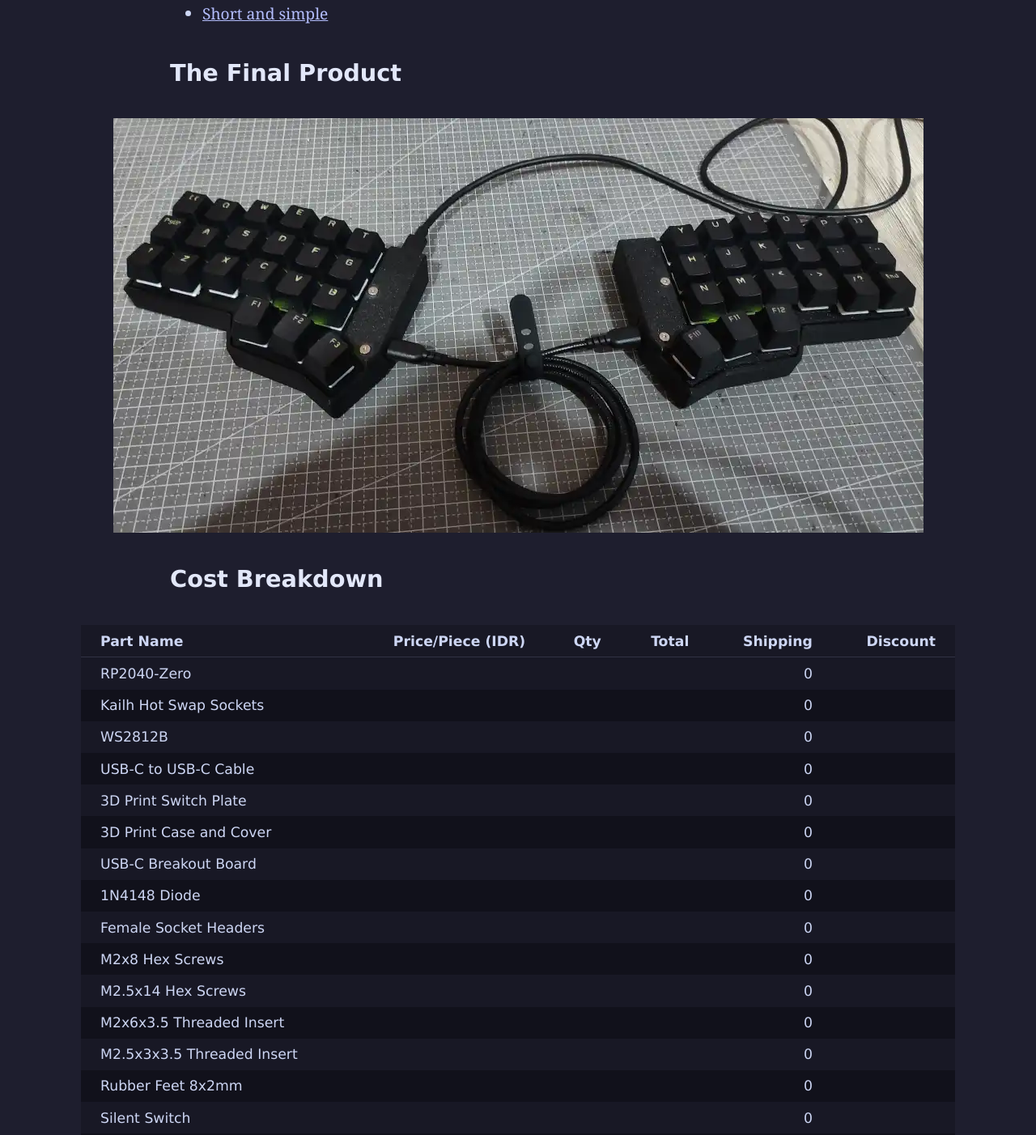
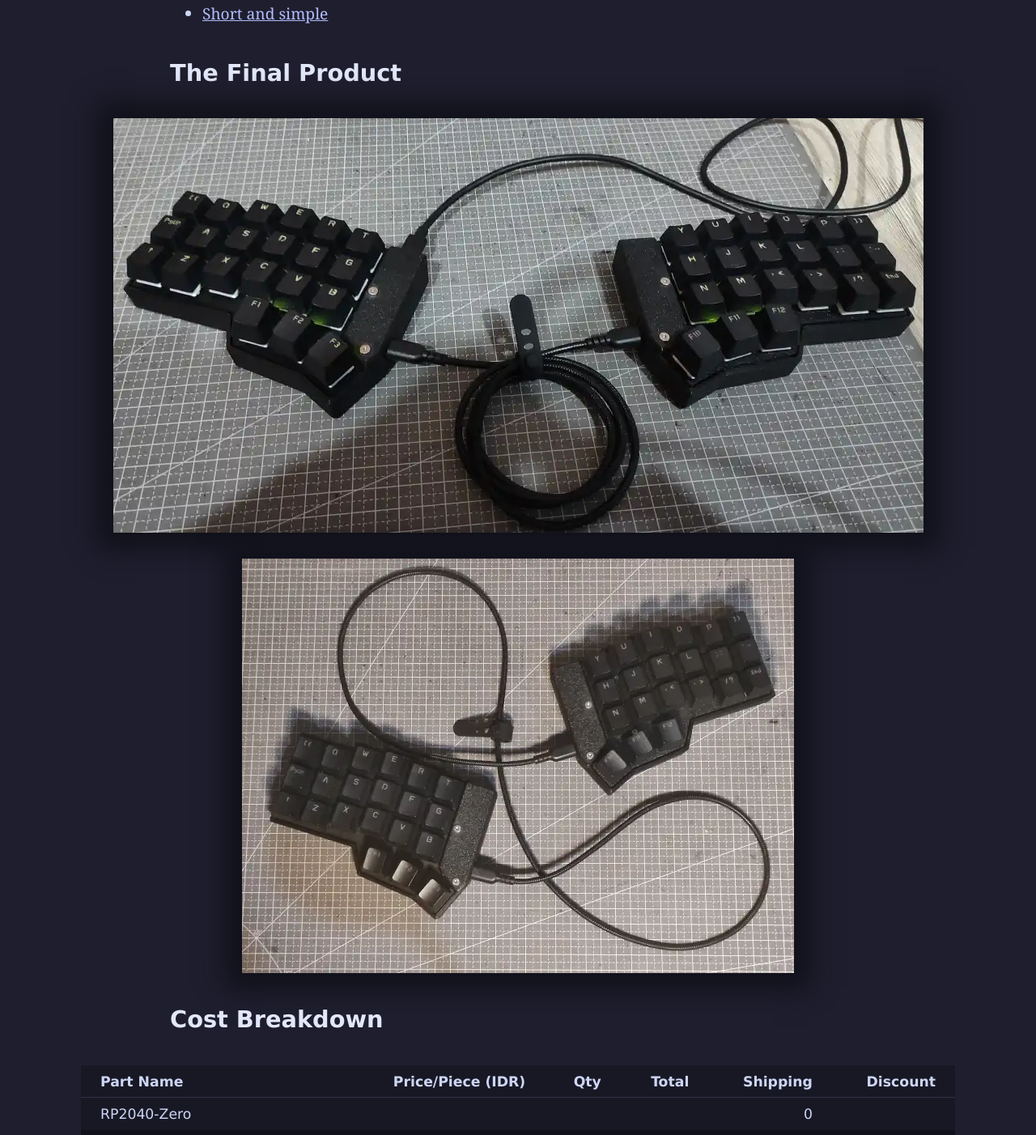
Before and after one commit to ittihadi/keyboards, a plain HTML site: page index.html in a window 1280 px wide. Shown: the part 587-1989 px from the top of the page at 81% size. Drawn offline with Linux system fonts and the light colour scheme.

Commit message:
Add thumbnail image and another finished image pic 20251001

```diff
--- a/bundle.css
+++ b/bundle.css
@@ -108,6 +108,10 @@ nav a:hover {
   color: #e2e7f9;
 }
 
+.shadow {
+  box-shadow: #11111b 0px 0px 30px 20px;
+}
+
 .page-layout {
   margin-bottom: 20vh;
 }
--- a/index.html
+++ b/index.html
@@ -12,7 +12,7 @@
     <meta property="og:title" content="Making a Handwired Split Keyboard">
     <meta property="og:type" content="website">
     <meta property="og:url" content="https://ittihadi.github.io/keyboards/">
-    <!-- <meta property="og:image" content=""> -->
+    <meta property="og:image" content="/keyboards/images/thumbnail_image_full.webp">
     <!-- <meta property="og:image:alt" content=""> -->
 
     <!--
@@ -53,7 +53,8 @@ rundown version</p>
 <li><a href="/keyboards/short/">Short and simple</a></li>
 </ul>
 <h2>The Final Product</h2>
-<figure class="popout"><img src="/keyboards/images/full_complete.webp" alt="Complete pair" loading="lazy" decoding="async"></figure>
+<figure class="popout"><img src="/keyboards/images/full_complete.webp" alt="Complete pair" class="shadow" loading="lazy" decoding="async"></figure>
+<figure class="popout"><img src="/keyboards/images/thumbnail_image_small.webp" alt="Thumbnail shot" class="shadow" loading="lazy" decoding="async"></figure>
 <h2>Cost Breakdown</h2>
 <div class="table-container popout">
 <table class="solid-table">
```
Also changed, not shown: short/index.html (+1 -1 lines), images/thumbnail_image_full.webp (added), images/thumbnail_image_small.webp (added).
